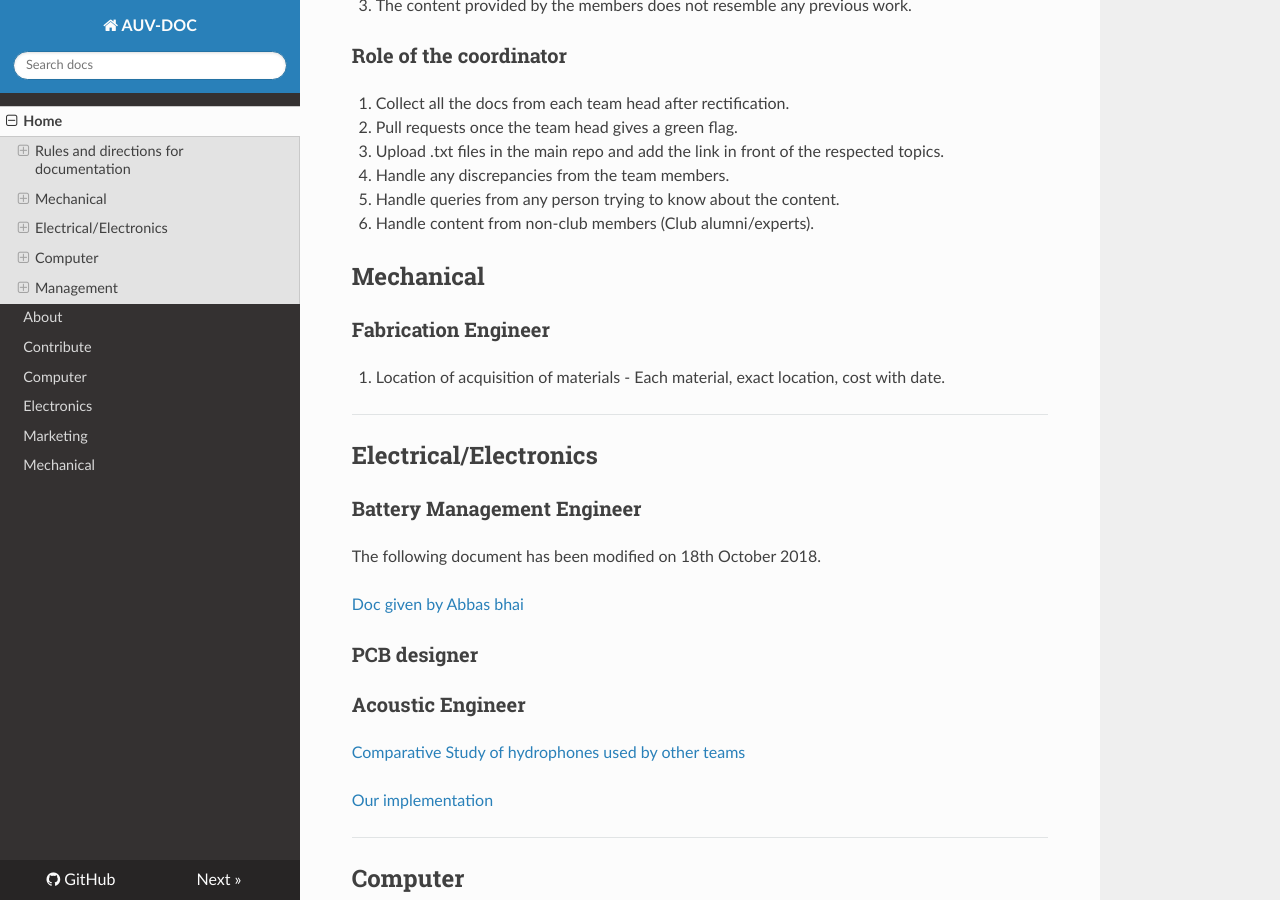
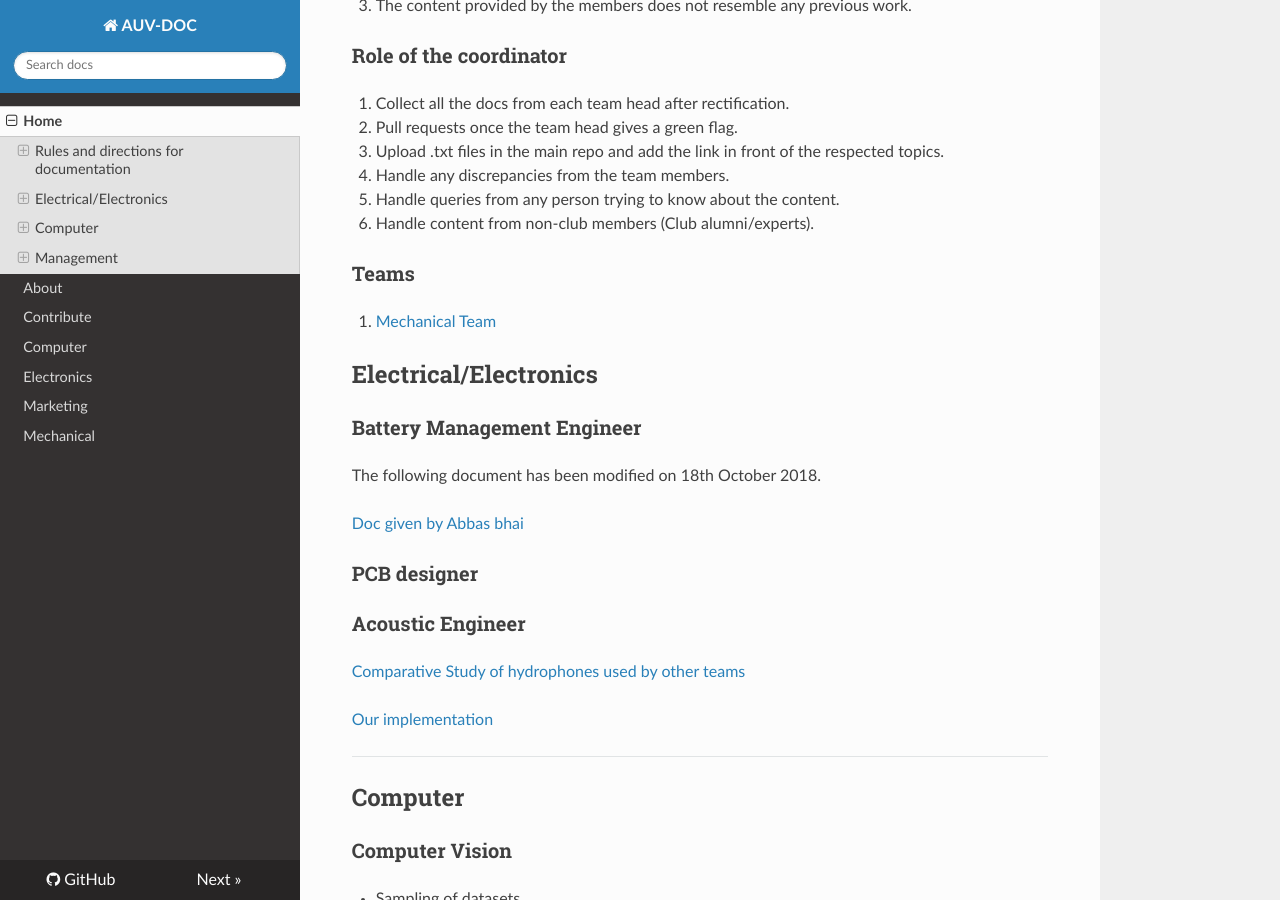
Before and after one commit to auvzhcet/Documentation, an MkDocs documentation site: the page built from docs/index.md, in a window 1280 px wide and 900 px high, scrolled down 1963 px. Built offline with MkDocs 1.6.1, drawn with Linux system fonts in a browser that asks for light colours; nearby versions of some CDN libraries.

Commit message:
Remove mechanical roles

```diff
--- a/docs/index.md
+++ b/docs/index.md
@@ -70,13 +70,9 @@ Some other rules that everyone has to follow for uniformity in the information c
 5. Handle queries from any person trying to know about the content.
 6. Handle content from non-club members (Club alumni/experts).
 
-## Mechanical
+### Teams
 
-### Fabrication Engineer
-
-1. Location of acquisition of materials - Each material, exact location, cost with date.
-
----
+1. [Mechanical Team](/docs/mechanical)
 
 ## Electrical/Electronics
 
```
